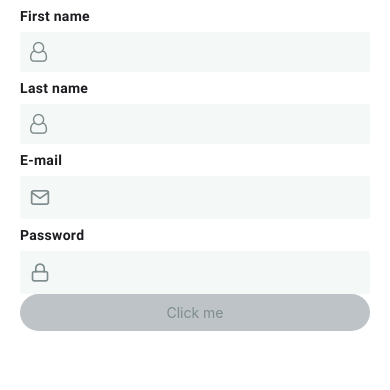
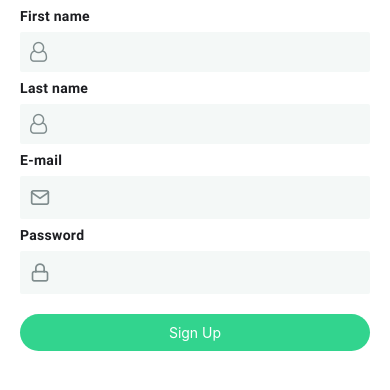
Before and after one commit to actjacob/RealTimeChat, a React Native app: screen /ChatScreen in a window 390 px wide. Shown: the top 390 px of the page. Built offline with nearby package versions, Linux system fonts and the light colour scheme.

Commit message:
submit button onPress and remaning style

```diff
--- a/components/SubmitButton.js
+++ b/components/SubmitButton.js
@@ -9,10 +9,15 @@
 
   return (
     <TouchableOpacity
-      style={{ ...styles.button, ...{ backgroundColor: bgColor } }}
+      onPress={props.disabled ? () => {} : props.onPress}
+      style={{
+        ...styles.button,
+        ...props.style,
+        ...{ backgroundColor: bgColor },
+      }}
     >
       <Text style={{ color: props.disabled ? colors.gray : 'white' }}>
-        Click me
+        {props.title}
       </Text>
     </TouchableOpacity>
   );
--- a/screens/AuthScreen.js
+++ b/screens/AuthScreen.js
@@ -35,7 +35,11 @@
           iconSize={20}
         />
 
-        <SubmitButton disabled={true} />
+        <SubmitButton
+          title="Sign Up"
+          onPress={() => console.log('Button Pressed)')}
+          style={{ marginTop: 20 }}
+        />
       </PageContainer>
     </SafeAreaView>
   );
```
